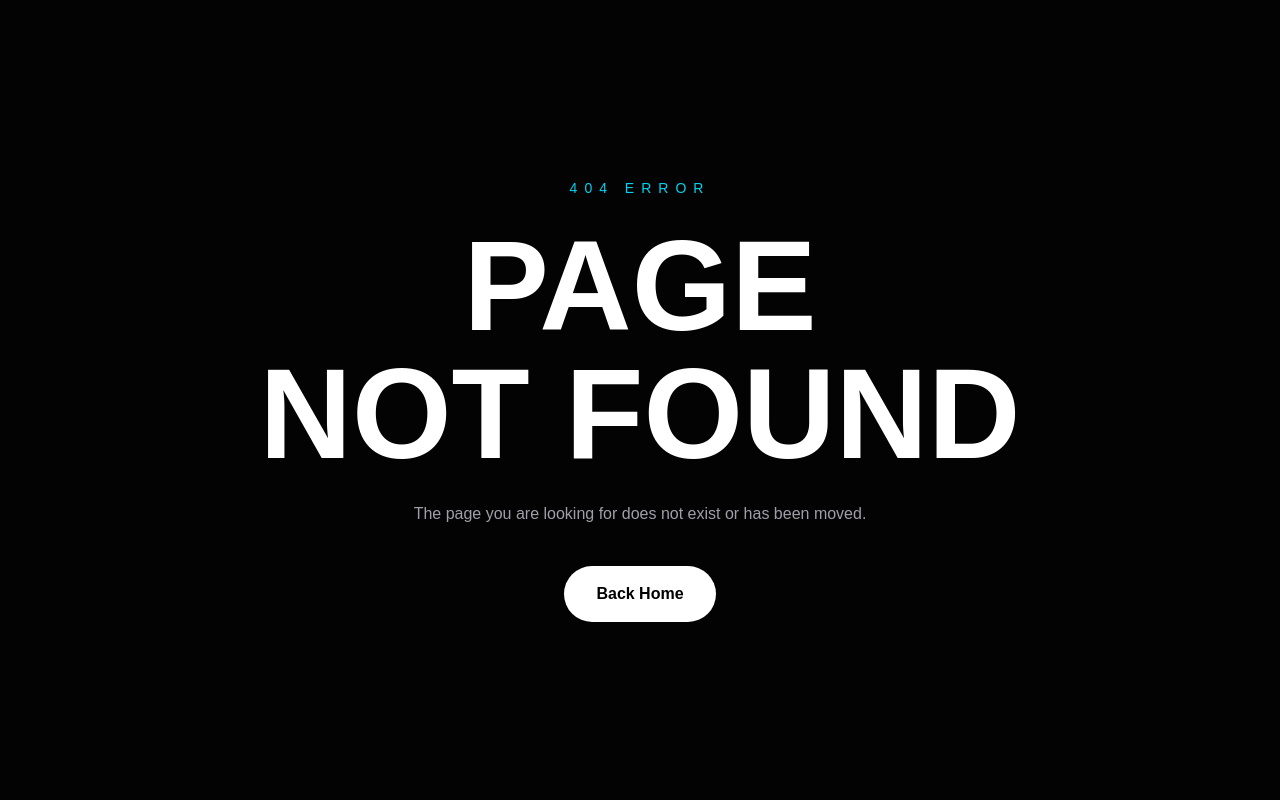
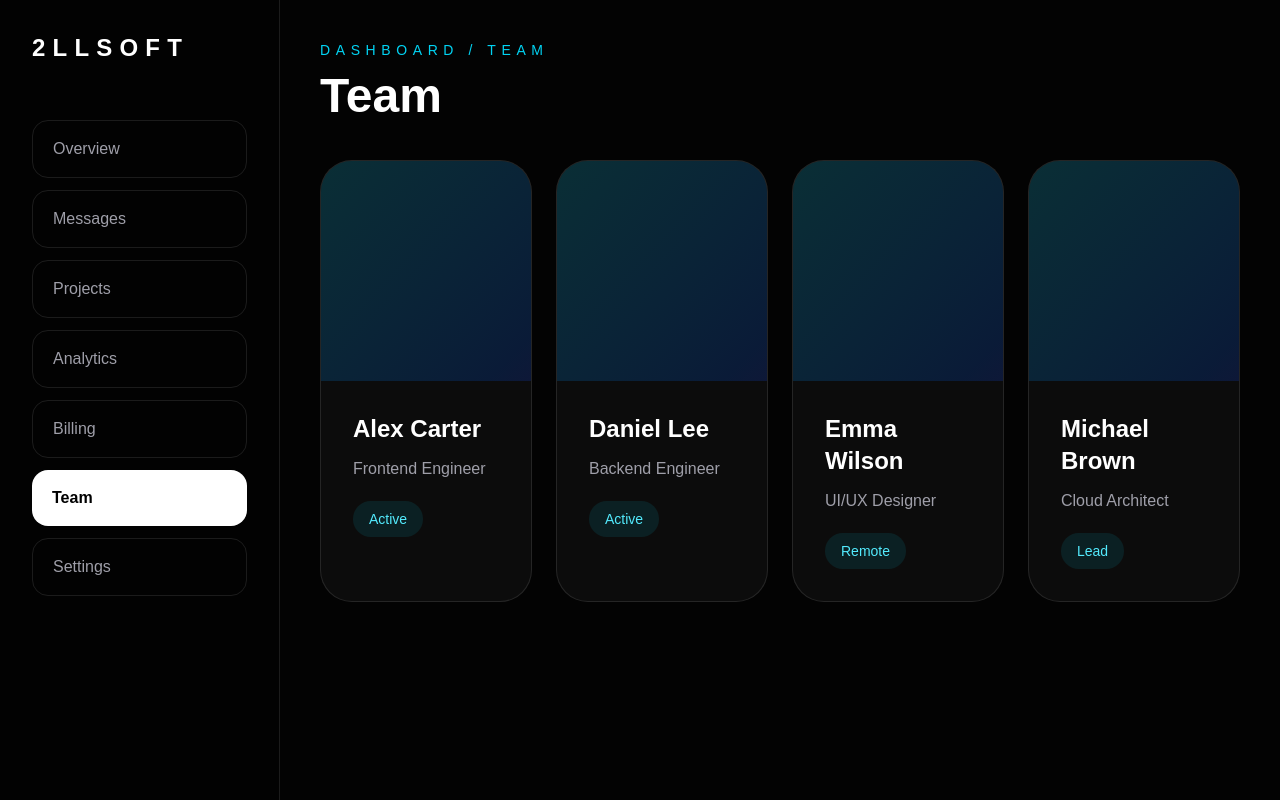
Before and after one commit to 2LLSOFT/2llsoft-clean, a Next.js app: page /team in a window 1280 px wide. Before the commit this address had no page. Built offline with nearby package versions, Linux system fonts and the light colour scheme.

Commit message:
add team dashboard

```diff
--- /dev/null
+++ b/app/team/page.tsx
@@ -0,0 +1,101 @@
+import Link from "next/link";
+
+const team = [
+  {
+    name: "Alex Carter",
+    role: "Frontend Engineer",
+    status: "Active",
+  },
+  {
+    name: "Daniel Lee",
+    role: "Backend Engineer",
+    status: "Active",
+  },
+  {
+    name: "Emma Wilson",
+    role: "UI/UX Designer",
+    status: "Remote",
+  },
+  {
+    name: "Michael Brown",
+    role: "Cloud Architect",
+    status: "Lead",
+  },
+];
+
+export default function TeamPage() {
+  return (
+    <main className="flex min-h-screen bg-[#030303] text-white">
+      <aside className="hidden w-[280px] border-r border-white/10 bg-black/40 p-8 md:block">
+        <h1 className="text-2xl font-black tracking-[0.3em]">
+          2LLSOFT
+        </h1>
+
+        <div className="mt-14 space-y-3">
+          <Link href="/dashboard" className="block rounded-2xl border border-white/10 px-5 py-4 text-zinc-400">
+            Overview
+          </Link>
+
+          <Link href="/dashboard/messages" className="block rounded-2xl border border-white/10 px-5 py-4 text-zinc-400">
+            Messages
+          </Link>
+
+          <Link href="/dashboard/projects" className="block rounded-2xl border border-white/10 px-5 py-4 text-zinc-400">
+            Projects
+          </Link>
+
+          <Link href="/dashboard/analytics" className="block rounded-2xl border border-white/10 px-5 py-4 text-zinc-400">
+            Analytics
+          </Link>
+
+          <Link href="/dashboard/billing" className="block rounded-2xl border border-white/10 px-5 py-4 text-zinc-400">
+            Billing
+          </Link>
+
+          <Link href="/dashboard/team" className="block rounded-2xl bg-white px-5 py-4 font-bold text-black">
+            Team
+          </Link>
+
+          <Link href="/dashboard/settings" className="block rounded-2xl border border-white/10 px-5 py-4 text-zinc-400">
+            Settings
+          </Link>
+        </div>
+      </aside>
+
+      <section className="flex-1 p-6 md:p-10">
+        <p className="text-sm uppercase tracking-[0.4em] text-cyan-400">
+          Dashboard / Team
+        </p>
+
+        <h1 className="mt-3 text-5xl font-black">
+          Team
+        </h1>
+
+        <div className="mt-10 grid gap-6 md:grid-cols-2 xl:grid-cols-4">
+          {team.map((member) => (
+            <div
+              key={member.name}
+              className="overflow-hidden rounded-[2rem] border border-white/10 bg-white/[0.04] transition duration-300 hover:-translate-y-2 hover:border-cyan-400/40 hover:bg-cyan-400/10"
+            >
+              <div className="h-[220px] bg-gradient-to-br from-cyan-500/20 to-blue-700/20" />
+
+              <div className="p-8">
+                <h2 className="text-2xl font-black">
+                  {member.name}
+                </h2>
+
+                <p className="mt-3 text-zinc-400">
+                  {member.role}
+                </p>
+
+                <div className="mt-5 inline-block rounded-full bg-cyan-400/10 px-4 py-2 text-sm text-cyan-300">
+                  {member.status}
+                </div>
+              </div>
+            </div>
+          ))}
+        </div>
+      </section>
+    </main>
+  );
+}
```
